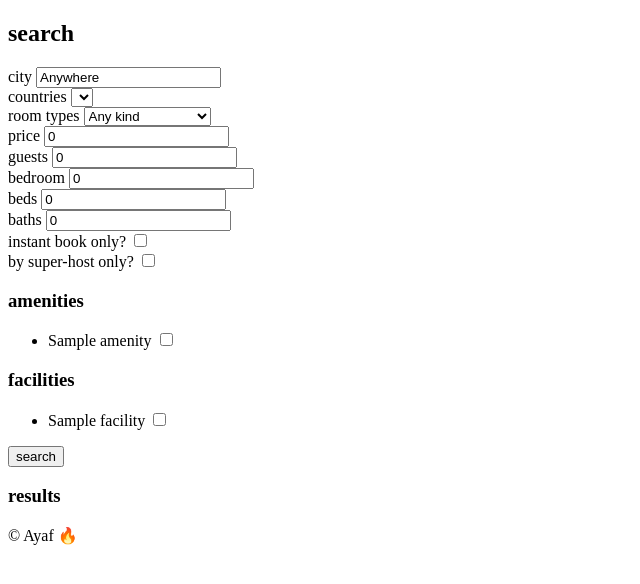
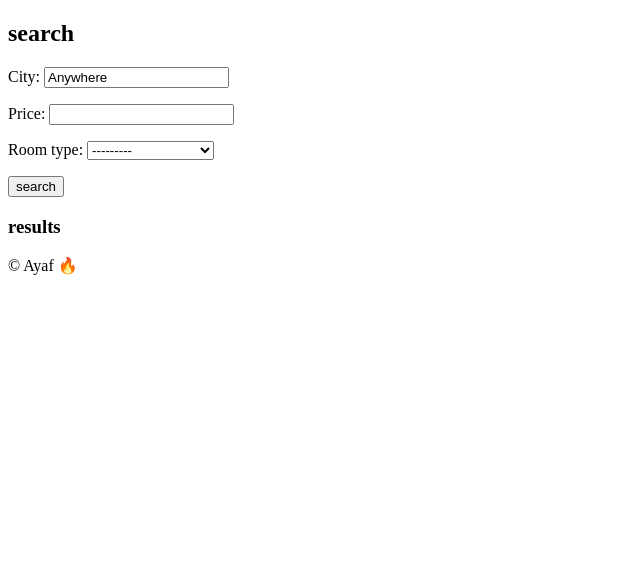
Before and after one commit to Ayaf-Bless/airbnb-clone-v4, a Django app: page /rooms/search/ in a window 1280 px wide. Shown: the part 60-644 px from the top of the page, without its empty margins (0-640 px from the left). Run offline with Django 4.2, Linux system fonts and the light colour scheme; tables that the repository leaves empty hold one stand-in row (values such as "Sample post"); lists and menus that the app fills with data are empty.

Commit message:
utilizing form api to generate the form

```diff
--- /dev/null
+++ b/rooms/forms.py
@@ -0,0 +1,7 @@
+from django import forms
+from . import models as room_models
+
+class SearchForm(forms.Form):
+    city = forms.CharField(initial="Anywhere")
+    price = forms.IntegerField(required=False)
+    room_type = forms.ModelChoiceField(queryset=room_models.RoomType.objects.all())
--- a/rooms/views.py
+++ b/rooms/views.py
@@ -3,7 +3,7 @@
 from django.core.paginator import Paginator, EmptyPage
 
 from django.views.generic import ListView, DetailView
-from . import models as room_models
+from . import models as room_models, forms
 from django_countries import countries
 
 
@@ -24,80 +24,79 @@
 
 
 def search(request: HttpRequest):
-    city = str.capitalize(request.GET.get("city", "Anywhere"))
-    country = request.GET.get("country", "AF")
-    room_type = int(request.GET.get("room_types", 0))
-    price = int(request.GET.get("price", 0))
-    guests = int(request.GET.get("guests", 0))
-    bedroom = int(request.GET.get("bedroom", 0))
-    beds = int(request.GET.get("beds", 0))
-    baths = int(request.GET.get("baths", 0))
-    s_amenities = request.GET.getlist("amenities")
-    s_facilities = request.GET.getlist("facilities")
-    instant = bool(request.GET.get("instant", False))
-    super_host = bool(request.GET.get("super_host", False))
-
-    form = {"city": city,
-            "room_type": room_type,
-            "country": country,
-            "price": price,
-            "guests": guests,
-            "bedroom": bedroom,
-            "beds": beds,
-            "baths": baths,
-            "s_amenities": s_amenities,
-            "s_facilities": s_facilities,
-            "instant": instant,
-            "super_host": super_host,
-            }
-
-    room_types = room_models.RoomType.objects.all()
-    amenities = room_models.Amenity.objects.all()
-    facilities = room_models.Facility.objects.all()
-
-    choices = {"countries": countries,
-               "room_types": room_types, "amenities": amenities,
-               "facilities": facilities,
-               }
-
-    filter_args = {}
-
-    if city != "Anywhere":
-        filter_args["city__startswith"] = city
-
-    filter_args["country"] = country
-    if room_type != 0:
-        filter_args["room_type__pk"] = room_type
-    if price != 0:
-        filter_args["price__lte"] = price
-    if guests != 0:
-        filter_args["guests__gte"] = guests
-    if bedroom != 0:
-        filter_args["bedroom__gte"] = bedroom
-    if beds != 0:
-        filter_args["beds__gte"] = beds
-    if baths != 0:
-        filter_args["baths__gte"] = baths
-
-    if instant is True:
-        filter_args["instant_book"] = True
-    if super_host is True:
-        filter_args["host__super_host"] = True
-
-    if len(s_amenities) > 0:
-        for s_amenity in s_amenities:
-            filter_args["amenities__pk"] = int(s_amenity)
-
-    if len(s_facilities) > 0:
-        for s_facility in s_facilities:
-            filter_args["amenities__pk"] = int(s_facility)
-
-    rooms = room_models.Room.objects.filter(**filter_args)
-
+    # city = str.capitalize(request.GET.get("city", "Anywhere"))
+    # country = request.GET.get("country", "AF")
+    # room_type = int(request.GET.get("room_types", 0))
+    # price = int(request.GET.get("price", 0))
+    # guests = int(request.GET.get("guests", 0))
+    # bedroom = int(request.GET.get("bedroom", 0))
+    # beds = int(request.GET.get("beds", 0))
+    # baths = int(request.GET.get("baths", 0))
+    # s_amenities = request.GET.getlist("amenities")
+    # s_facilities = request.GET.getlist("facilities")
+    # instant = bool(request.GET.get("instant", False))
+    # super_host = bool(request.GET.get("super_host", False))
+    #
+    # form = {"city": city,
+    #         "room_type": room_type,
+    #         "country": country,
+    #         "price": price,
+    #         "guests": guests,
+    #         "bedroom": bedroom,
+    #         "beds": beds,
+    #         "baths": baths,
+    #         "s_amenities": s_amenities,
+    #         "s_facilities": s_facilities,
+    #         "instant": instant,
+    #         "super_host": super_host,
+    #         }
+    #
+    # room_types = room_models.RoomType.objects.all()
+    # amenities = room_models.Amenity.objects.all()
+    # facilities = room_models.Facility.objects.all()
+    #
+    # choices = {"countries": countries,
+    #            "room_types": room_types, "amenities": amenities,
+    #            "facilities": facilities,
+    #            }
+    #
+    # filter_args = {}
+    #
+    # if city != "Anywhere":
+    #     filter_args["city__startswith"] = city
+    #
+    # filter_args["country"] = country
+    # if room_type != 0:
+    #     filter_args["room_type__pk"] = room_type
+    # if price != 0:
+    #     filter_args["price__lte"] = price
+    # if guests != 0:
+    #     filter_args["guests__gte"] = guests
+    # if bedroom != 0:
+    #     filter_args["bedroom__gte"] = bedroom
+    # if beds != 0:
+    #     filter_args["beds__gte"] = beds
+    # if baths != 0:
+    #     filter_args["baths__gte"] = baths
+    #
+    # if instant is True:
+    #     filter_args["instant_book"] = True
+    # if super_host is True:
+    #     filter_args["host__super_host"] = True
+    #
+    # if len(s_amenities) > 0:
+    #     for s_amenity in s_amenities:
+    #         filter_args["amenities__pk"] = int(s_amenity)
+    #
+    # if len(s_facilities) > 0:
+    #     for s_facility in s_facilities:
+    #         filter_args["amenities__pk"] = int(s_facility)
+    #
+    # rooms = room_models.Room.objects.filter(**filter_args)
+    form = forms.SearchForm()
     return render(request, "rooms/search.html",
-                  {
-                      **choices, **form, "rooms": rooms
-                  })
+                  {"form": form,
+                   })
 # def room_detail(request: HttpResponse, pk):
 #     try:
 #         room = room_models.Room.objects.get(pk=int(pk))
--- a/templates/rooms/search.html
+++ b/templates/rooms/search.html
@@ -9,98 +9,7 @@
 {% block content %}
     <h2>search</h2>
     <form method="get" action="{% url 'rooms:search' %}">
-        <div>
-            <label for="city">city</label>
-        <input type="search" name="city" id="city" placeholder="search by city" value="{{city}}" />
-        </div>
-        <div>
-            <label for="country">countries</label>
-            <select name="country" id="country" value={{country}}>
-                {% for c in countries %}
-                    <option value={{c.code}} {% if c.code == country %}selected{% endif %}>{{c.name}}</option>
-                {% endfor %}
-            </select>
-        </div>
-        <div>
-            <label for="room_types">room types</label>
-            <select name="room_types" id="room_types">
-                <option value="0" {% if room_type == 0 %}selected{% endif %}>Any kind</option>
-                {% for r in room_types %}
-                    <option value={{r.pk}} {% if room_type == r.pk %}selected{% endif %}>{{r.name}}</option>
-                {% endfor %}
-            </select>
-        </div>
-        <div>
-            <label for="price">price</label>
-        <input type="number" name="price" value={{price}} id="price" placeholder="price" />
-        </div>
-        <div>
-            <label for="guests">guests</label>
-        <input type="number" name="guests" value={{guests}} id="guests" placeholder="guests" />
-        </div>
-        <div>
-            <label for="bedroom">bedroom</label>
-        <input type="number" name="bedroom" value={{bedroom}} id="bedroom" placeholder="bedroom" />
-        </div>
-        <div>
-            <label for="beds">beds</label>
-        <input type="number" name="beds" value={{beds}} id="beds" placeholder="beds" />
-        </div>
-        <div>
-            <label for="baths">baths</label>
-        <input type="number" name="baths" value={{baths}} id="baths" placeholder="baths" />
-        </div>
-        <div>
-            <label for="instant">instant book only?</label>
-            <input type="checkbox" name="instant" id="instant"
-            {% if instant %}
-                checked
-            {% endif %} />
-        </div>
-        <div>
-            <label for="super_host">by super-host only?</label>
-            <input type="checkbox" name="super_host" id="super_host"
-            {% if super_host %}
-                 checked
-            {% endif %} />
-        </div>
-        <div>
-            <h3>amenities</h3>
-            <ul>
-                {% for amenity in amenities %}
-                    <li>
-                        <label for="a_{{amenity.pk}}">{{amenity.name}}</label>
-                        <input
-                        type="checkbox"
-                        name="amenities"
-                        id="a_{{amenity.pk}}"
-                        value={{amenity.pk}}
-                        {% if amenity.pk|slugify in s_amenities %}
-                            checked
-                        {% endif %}
-                        />
-                    </li>
-                {% endfor %}
-            </ul>
-        </div>
-        <div>
-            <h3>facilities</h3>
-            <ul>
-                {% for facility in facilities %}
-                    <li>
-                        <label for="f_{{facility.pk}}">{{facility.name}}</label>
-                        <input
-                        type="checkbox"
-                        name="facilities"
-                        id="f_{{facility.pk}}"
-                        value={{facility.pk}}
-                        {% if facility.pk|slugify in s_facilities %}
-                            checked
-                        {% endif %} />
-                    </li>
-                {% endfor %}
-            </ul>
-        </div>
+        {{form.as_p}}
         <button>search</button>
     </form>
 
```
